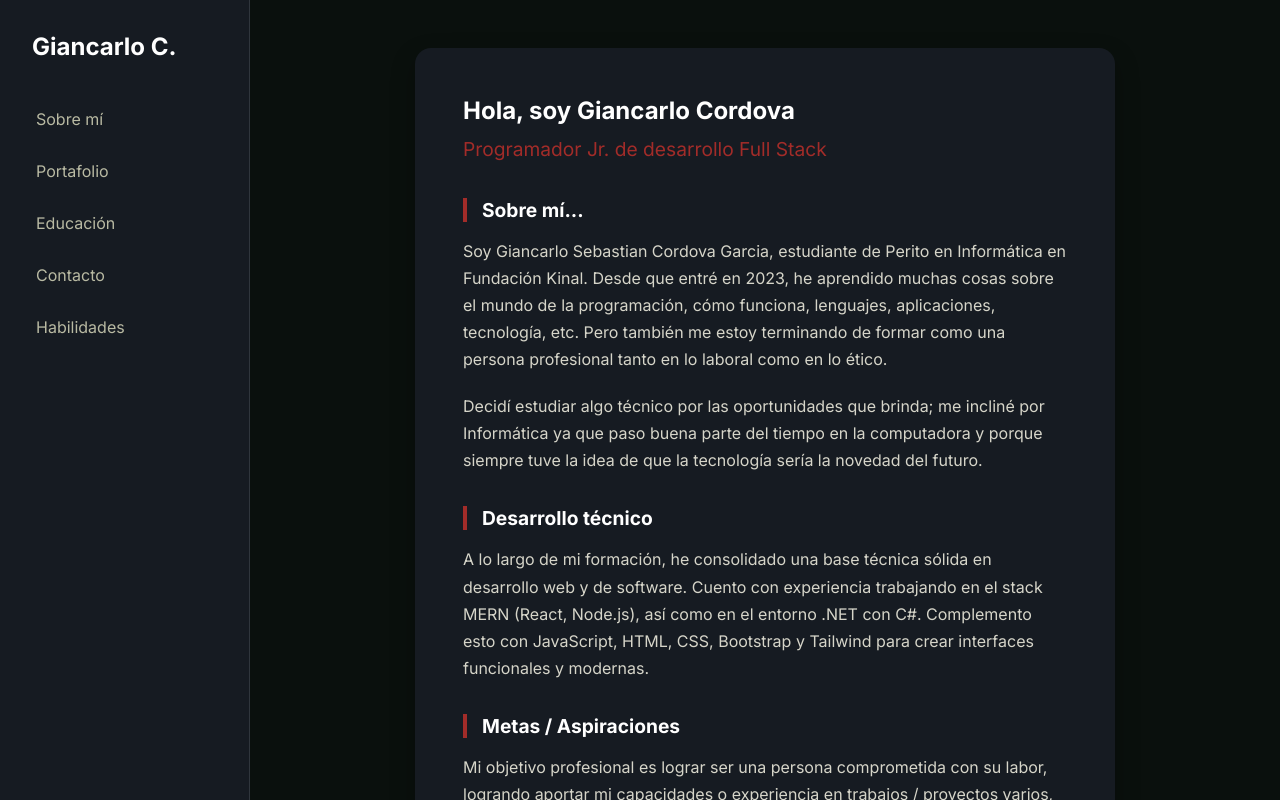
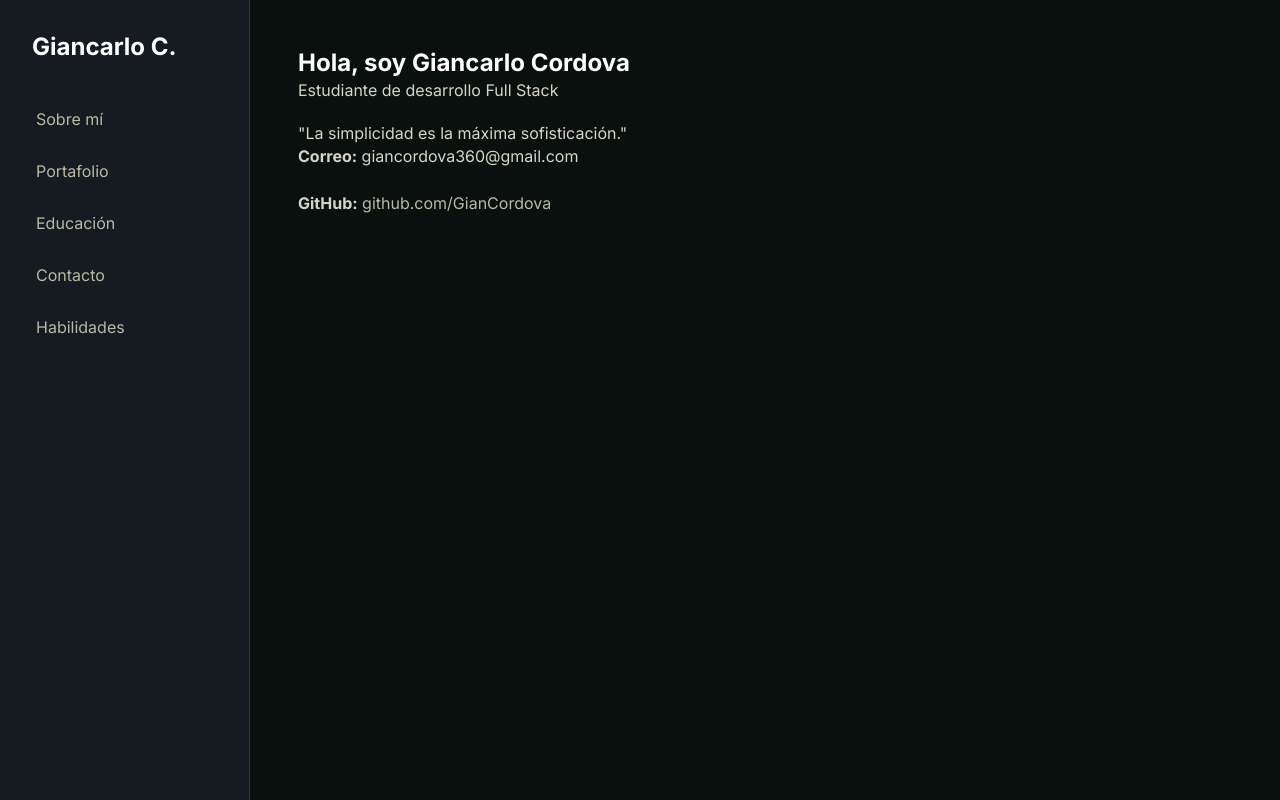
Before and after one commit to GianCordova/Portafolio-de-desarrollador-GiancarloCordova, a React (Vite) app: page / in a window 1280 px wide. Shown: the top 800 px of the page. Built offline with nearby package versions, Linux system fonts and the light colour scheme.

Commit message:
Se agrego de nuevo el apartado de bienvenida

```diff
--- a/src/App.jsx
+++ b/src/App.jsx
@@ -1,4 +1,5 @@
 import { BrowserRouter as Router, Routes, Route } from 'react-router-dom';
+import Inicio from './pages/Inicio';
 import Sidebar from './components/Sidebar';
 import SobreMi from './pages/SobreMi';
 import Portafolio from './pages/Portafolio';
@@ -13,7 +14,7 @@ function App() {
         <Sidebar />
         <main className="content">
           <Routes>
-            <Route path="/" element={<SobreMi />} />
+            <Route path="/" element={<Inicio />} />
             <Route path="/about" element={<SobreMi />} />
             <Route path="/portafolio" element={<Portafolio />} />
             <Route path="/educacion" element={<Educacion />} />
--- /dev/null
+++ b/src/pages/Inicio.jsx
@@ -0,0 +1,19 @@
+const Inicio = () => {
+  return (
+    <section id="bienvenida" className="intro-box">
+      <h1>Hola, soy Giancarlo Cordova</h1>
+      <p className="subtitle">Estudiante de desarrollo Full Stack</p>
+
+      <blockquote className="quote">
+        "La simplicidad es la máxima sofisticación."
+      </blockquote>
+
+      <div className="contact-info">
+        <p><strong>Correo:</strong> giancordova360@gmail.com</p>
+        <p><strong>GitHub:</strong> <a href="https://github.com/GianCordova" target="_blank" rel="noreferrer">github.com/GianCordova</a></p>
+      </div>
+    </section>
+  );
+};
+
+export default Inicio;
```
